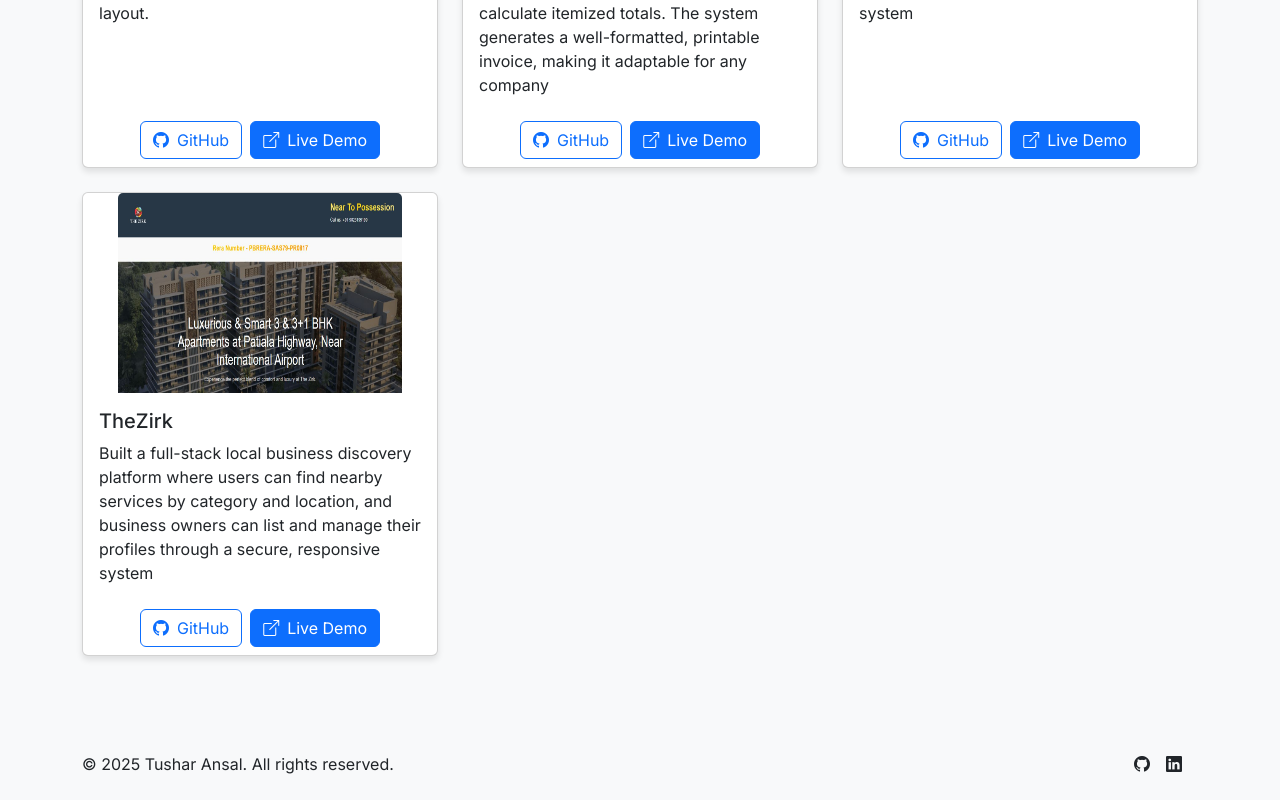
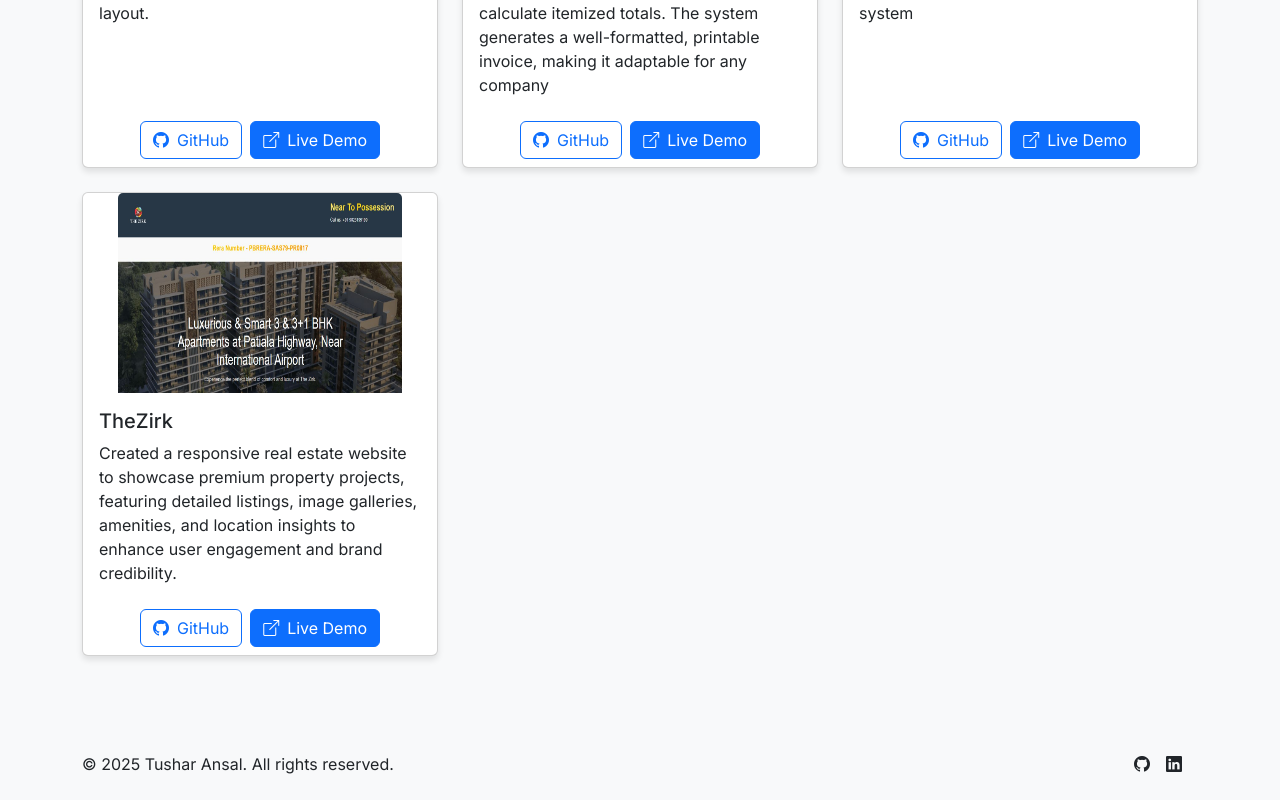
Before and after one commit to tusharansal23/Tushar-Ansal-Portfolio, a Next.js app: page /projects in a window 1280 px wide. Shown: the part 1172-1972 px from the top of the page. Built offline with nearby package versions, Linux system fonts and the light colour scheme.

Commit message:
the Zirk project description

```diff
--- a/src/app/components/project.tsx
+++ b/src/app/components/project.tsx
@@ -53,7 +53,7 @@ const projects = [
   {
     name: "TheZirk",
     description:
-      "Built a full-stack local business discovery platform where users can find nearby services by category and location, and business owners can list and manage their profiles through a secure, responsive system",
+      "Created a responsive real estate website to showcase premium property projects, featuring detailed listings, image galleries, amenities, and location insights to enhance user engagement and brand credibility.",
     imageUrl: "/thezirk.jpg",
     githubUrl: "https://github.com/tusharansal23/the-zirk",
     liveUrl: "https://www.thezirk.biz/",
```
